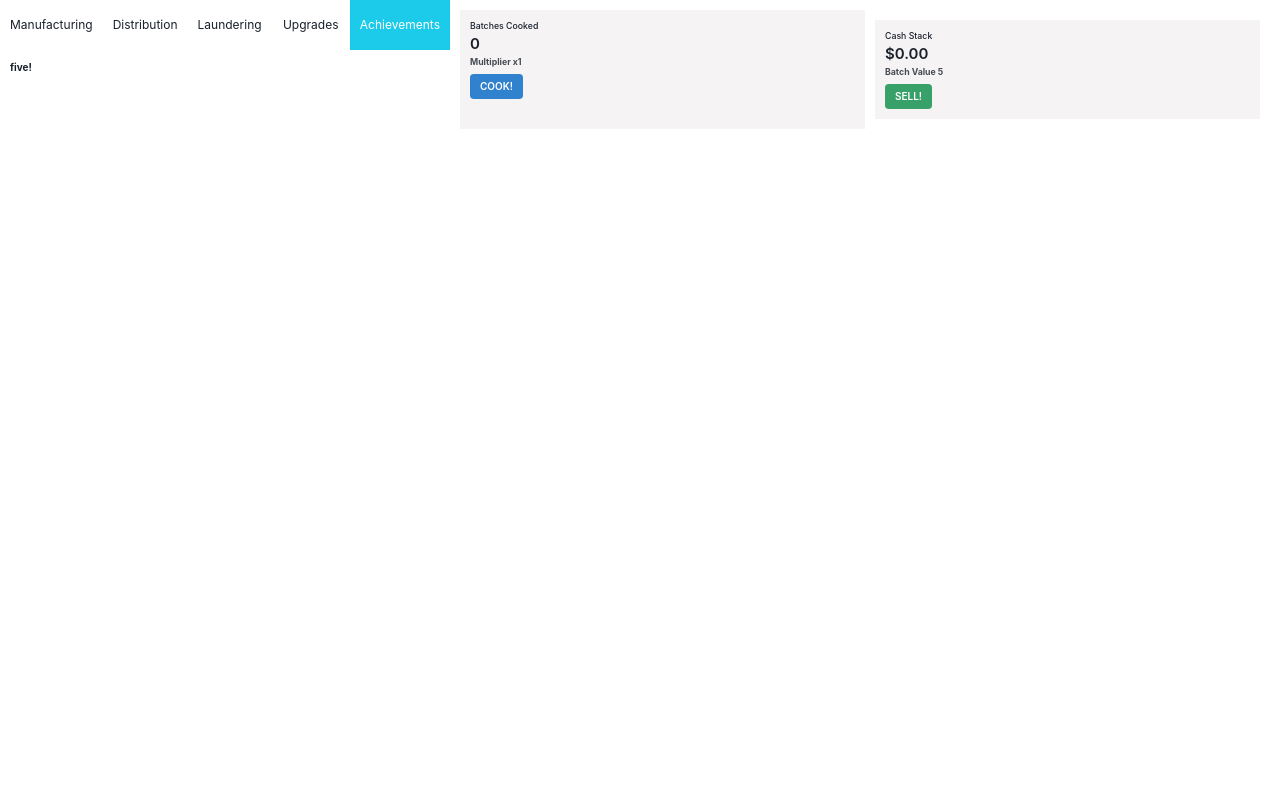
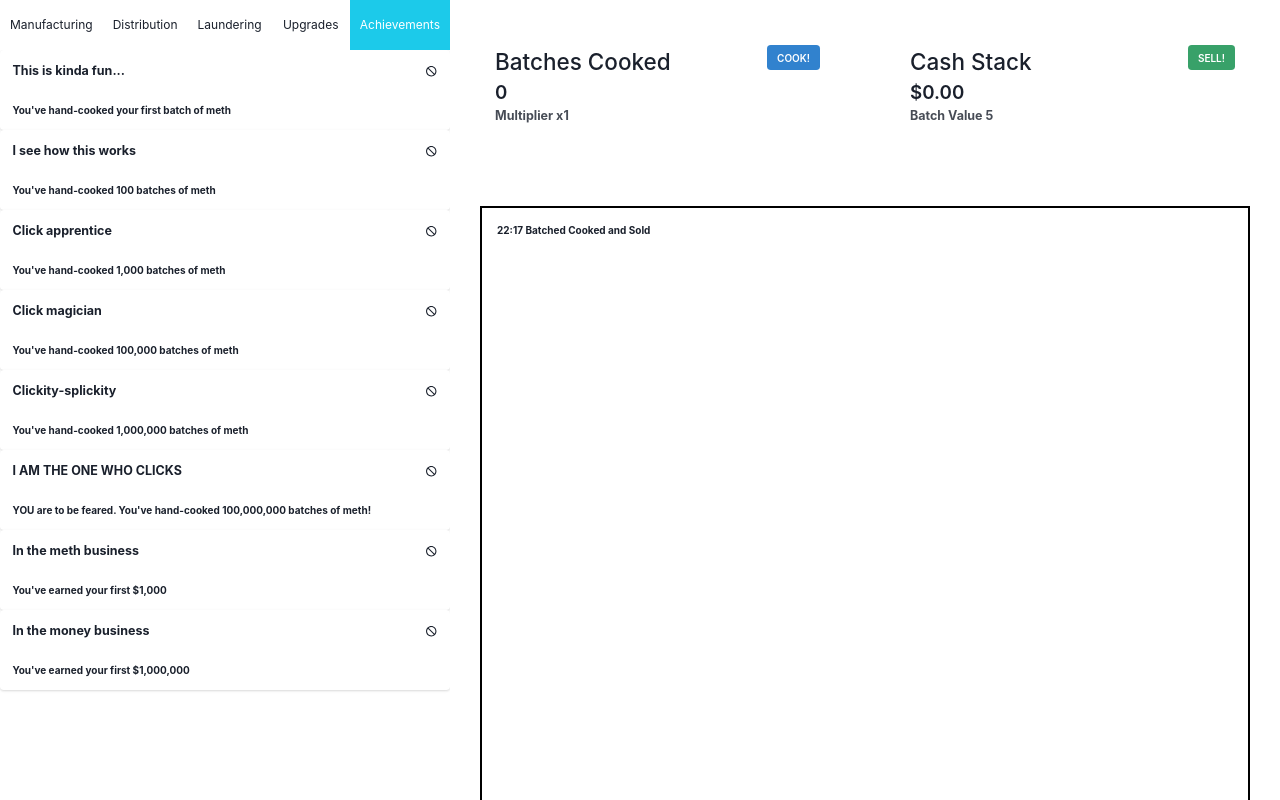
Before and after one commit to heyitsmeharv/clicking-bad, a React (Create React App) app: page / in a window 1280 px wide. Both pictures are taken after a click on the tab "Achievements". Shown: the top 800 px of the page. Built offline with nearby package versions, Linux system fonts and the light colour scheme.

Commit message:
kicking this back off!

```diff
--- a/src/App.js
+++ b/src/App.js
@@ -24,6 +24,8 @@ import {
   IconButton,
   Spacer,
   Stat,
+  StatArrow,
+  StatGroup,
   StatLabel,
   StatNumber,
   StatHelpText,
@@ -43,7 +45,7 @@ import cash from "./resources/images/cash.png";
 import "./resources/styles/animations.css";
 
 // icons
-import { CloseIcon, AddIcon, WarningIcon } from '@chakra-ui/icons';
+import { CloseIcon, AddIcon, WarningIcon, CheckIcon, NotAllowedIcon } from '@chakra-ui/icons';
 
 function App() {
   // error, success, warning, and info
@@ -53,6 +55,9 @@ function App() {
   const [clickValue, setClickValue] = useState(1);
   const [batchValue, setBatchValue] = useState(5);
   const [multiplier, setMultiplier] = useState(1); // for upgrades
+
+  const [timeline, setTimeline] = useState([]);
+  const [timeStamp] = useState(new Date().toLocaleTimeString("en-GB", { hour: "2-digit", minute: "2-digit" }));
 
   const [isClicking, setIsClicking] = useState(null);
   const [mouseX, setMouseX] = useState(0);
@@ -92,15 +97,32 @@ function App() {
   ]);
 
   const [upgradeItems, setUpgradeItems] = useState([
-    { name: "Air Fresheners", cost: 10, owned: false },
-    { name: "Cheap Cookware", cost: 100, owned: false },
-    { name: "Electric Hotplate", cost: 1000, owned: false },
-    { name: "Dealer Business Cards", cost: 1000, owned: false },
-    { name: "Exhaust Fan", cost: 1000, owned: false },
-    { name: "Gas Stove", cost: 1000, owned: false },
-    { name: "Stainless Steel Cookware", cost: 1000, owned: false },
-    { name: "Portable Power Generator", cost: 1000, owned: false },
+    { name: "Air Fresheners", description: "With the sweet sent of pine in the air, you can cook an extra batch at a time.", cost: 10, owned: false },
+    { name: "Goatee", description: "Your mighty goatee intimidates buyers into buying more product; you can now sell an extra batch at a time.", cost: 10, owned: false },
+    { name: "Cheap Cookware", description: "With the sweet sent of pine in the air, you can cook an extra batch at a time.", cost: 100, owned: false },
+    { name: "Electric Hotplate", description: "With the sweet sent of pine in the air, you can cook an extra batch at a time.", cost: 1000, owned: false },
+    { name: "Dealer Business Cards", description: "With the sweet sent of pine in the air, you can cook an extra batch at a time.", cost: 1000, owned: false },
+    { name: "Exhaust Fan", description: "With the sweet sent of pine in the air, you can cook an extra batch at a time.", cost: 1000, owned: false },
+    { name: "Gas Stove", description: "Improves meth purity by 0.5 IPU.", cost: 120, owned: false },
+    { name: "Stainless Steel Cookware", description: "Improves meth purity by 0.5 IPU.", cost: 120, owned: false },
+    { name: "Portable Power Generator", description: "Improves meth purity by 0.5 IPU.", cost: 120, owned: false },
   ]);
+
+  const [achievements, setAchievements] = useState([
+    { name: "This is kinda fun...", description: "You've hand-cooked your first batch of meth", completed: false },
+    { name: "I see how this works", description: "You've hand-cooked 100 batches of meth", completed: false },
+    { name: "Click apprentice", description: "You've hand-cooked 1,000 batches of meth", completed: false },
+    { name: "Click magician", description: "You've hand-cooked 100,000 batches of meth", completed: false },
+    { name: "Clickity-splickity", description: "You've hand-cooked 1,000,000 batches of meth", completed: false },
+    { name: "I AM THE ONE WHO CLICKS", description: "YOU are to be feared. You've hand-cooked 100,000,000 batches of meth!", completed: false },
+    { name: "In the meth business", description: "You've earned your first $1,000 ", completed: false },
+    { name: "In the money business", description: "You've earned your first $1,000,000 ", completed: false },
+  ]);
+
+  // set window title
+  useEffect(() => {
+    document.title = `Batches ${batches} | $${balance} | Clicking Bad`;
+  }, [balance, batches]);
 
   // increment the batch count based on click value
   // and purchased items every second
@@ -121,6 +143,7 @@ function App() {
       const totalCPS = (itemCount * multiplier) + cpsCount;
       console.log('totalCPS', totalCPS);
       setBatches(batches + totalCPS);
+      addTimeline("Batched Cooked and Sold");
     }, 1000);
     return () => clearInterval(timer);
   }, [batches]);
@@ -145,6 +168,7 @@ function App() {
     setBatches(batches + clickValue);
     setIsClicking('meth');
     setTimeout(() => setIsClicking(null), 500);
+    addTimeline("Batched Cooked");
   };
 
   // if we have batches,
@@ -158,6 +182,7 @@ function App() {
       setBalance(balance + batchValue);
       setIsClicking('cash');
       setTimeout(() => setIsClicking(null), 500);
+      addTimeline("Batched Sold");
     }
   };
 
@@ -171,6 +196,7 @@ function App() {
       newItems[index].sell = Math.round(item.sell * 1.1);
       newItems[index].count++;
       setManufacturingItems(newItems);
+      addTimeline(`${item.name} Purchased for $${item.cost}`);
     }
   };
 
@@ -182,33 +208,48 @@ function App() {
       const newItems = [...manufacturingItems];
       newItems[index].count--;
       setManufacturingItems(newItems);
+      addTimeline(`${item.name} Sold for $${item.sell}`);
     }
   };
+
+  // push user actions to an array to display on screen
+  const addTimeline = action => {
+    const newTimeline = [...timeline];
+    newTimeline.push(`${timeStamp} ${action}`)
+    setTimeline(newTimeline);
+  }
 
   return (
     <Grid
       templateAreas={
-        `"sidebar main"
+        `"sidebar header"
           "sidebar main"
           "sidebar main"`
       }
-      gridTemplateRows={'5rem 1fr 30px'}
+      gridTemplateRows={'1fr'}
       gridTemplateColumns={'450px 1fr'}
       h='100vh'
       fontWeight='bold'
     >
-      <GridItem area={'main'}>
-        <Flex m={4} direction="row" justifyContent="space-evenly">
-          <Stat p={4} background='#f5f3f4'>
-            <StatLabel>Batches Cooked</StatLabel>
-            <StatNumber>{batches}</StatNumber>
-            <StatHelpText >Multiplier x{clickValue}</StatHelpText>
+      <GridItem area={'header'}>
+        <StatGroup>
+          <Stat p={6} m={12}>
+            <Flex>
+              <Box>
+                <StatLabel fontSize="4xl">Batches Cooked</StatLabel>
+                <StatNumber fontSize="3xl">{batches}</StatNumber>
+                <StatHelpText fontSize="xl">Multiplier x{clickValue}</StatHelpText>
+              </Box>
+              <Box ml="auto">
                 <Button colorScheme='blue' onClick={e => handleCookBatch(e)}>
                   <Text>
                     COOK!
                   </Text>
                 </Button>
+              </Box>
+            </Flex>
           </Stat>
+
           {isClicking === 'meth' && (
             <img
               id='meth'
@@ -227,18 +268,23 @@ function App() {
               alt="meth"
             />
           )}
-          <Box p={2} m={2} flex={1}>
-            <Flex direction="column">
-              <Stat p={4} background='#f5f3f4' height="250px">
-                <StatLabel>Cash Stack</StatLabel>
-                <StatNumber>${balance}.00</StatNumber>
-                <StatHelpText>Batch Value {batchValue}</StatHelpText>
+          <Stat p={6} m={12}>
+            <Flex>
+              <Box>
+                <StatLabel fontSize="4xl">Cash Stack</StatLabel>
+                <StatNumber fontSize="3xl">${balance}.00</StatNumber>
+                <StatHelpText fontSize="xl">Batch Value {batchValue}</StatHelpText>
+              </Box>
+              <Box ml="auto">
                 <Button colorScheme='green' onClick={e => handleSellBatch(e)}>
                   <Text>
                     SELL!
                   </Text>
                 </Button>
+              </Box>
+            </Flex>
           </Stat>
+        </StatGroup>
         {isClicking === 'cash' && (
           <img
             id='cash'
@@ -257,9 +303,6 @@ function App() {
             alt="cash"
           />
         )}
-            </Flex>
-          </Box>
-        </Flex>
       </GridItem>
       {/* <GridItem pl='2' bg='#1CCAEA' area={'header'}>
         <Button colorScheme='red' onClick={() => setNotifications(add(notifications, 'Test notification', 'hello, i am a notification', 'success'))}>
@@ -277,7 +320,7 @@ function App() {
           </TabList>
           <GridItem area={'sidebar'}>
             <TabPanels>
-              <TabPanel padding={0} height="95vh" overflowY="auto">
+              <TabPanel padding={0} height="100vh" overflowY="auto">
                 {manufacturingItems.map((item, index) => (
                   <Card key={index}>
                     <CardHeader>
@@ -296,7 +339,7 @@ function App() {
                   </Card>
                 ))}
               </TabPanel>
-              <TabPanel padding={0} height="95vh" overflowY="auto">
+              <TabPanel padding={0} height="100vh" overflowY="auto">
                 {distributionItems.map((item, index) => (
                   <Card key={index}>
                     <CardHeader>
@@ -315,7 +358,7 @@ function App() {
                   </Card>
                 ))}
               </TabPanel>
-              <TabPanel padding={0} height="95vh" overflowY="auto">
+              <TabPanel padding={0} height="100vh" overflowY="auto">
                 {launderingItems.map((item, index) => (
                   <Card key={index}>
                     <CardHeader>
@@ -334,14 +377,17 @@ function App() {
                   </Card>
                 ))}
               </TabPanel>
-              <TabPanel padding={0} height="95vh" overflowY="auto">
+              <TabPanel padding={0} height="100vh" overflowY="auto">
                 {upgradeItems.map((item, index) => (
                   <Card key={index}>
                     <CardHeader>
+                      <Flex>
                         <Heading size='md'>{item.name}</Heading>
+                        <Heading marginLeft="auto" size='md'>{item.completed ? <CheckIcon /> : <NotAllowedIcon />}</Heading>
+                      </Flex>
                     </CardHeader>
                     <CardBody>
-                      <Text>Produces {item.cps} batches per second</Text>
+                      <Text>{item.description}</Text>
                     </CardBody>
                     <CardFooter>
                       <Button marginRight="10px" onClick={() => buyItem(item)}>Buy for ${item.cost}</Button>
@@ -349,12 +395,31 @@ function App() {
                   </Card>
                 ))}
               </TabPanel>
-              <TabPanel>
-                <p>five!</p>
+              <TabPanel padding={0} height="100vh" overflowY="auto">
+                {achievements.map((item, index) => (
+                  <Card key={index}>
+                    <CardHeader>
+                      <Flex>
+                        <Heading size='md'>{item.name}</Heading>
+                        <Heading marginLeft="auto" size='md'>{item.completed ? <CheckIcon /> : <NotAllowedIcon />}</Heading>
+                      </Flex>
+                    </CardHeader>
+                    <CardBody>
+                      <Text>{item.description}</Text>
+                    </CardBody>
+                  </Card>
+                ))}
               </TabPanel>
             </TabPanels>
           </GridItem>
         </Tabs>
+      </GridItem>
+      <GridItem area={'main'}>
+        <Box overflowY={"auto"} p={6} m={12} height="100vh" border="2px solid black">
+          {timeline.map((item, index) => (
+            <Text key={index}>{item}</Text>
+          ))}
+        </Box>
       </GridItem>
       <ul
         style={{
@@ -405,7 +470,7 @@ function App() {
           ))}
         </AnimatePresence>
       </ul>
-    </Grid >
+    </Grid>
   );
 }
 
```
Lines whose indentation alone changed are shown as unchanged.
